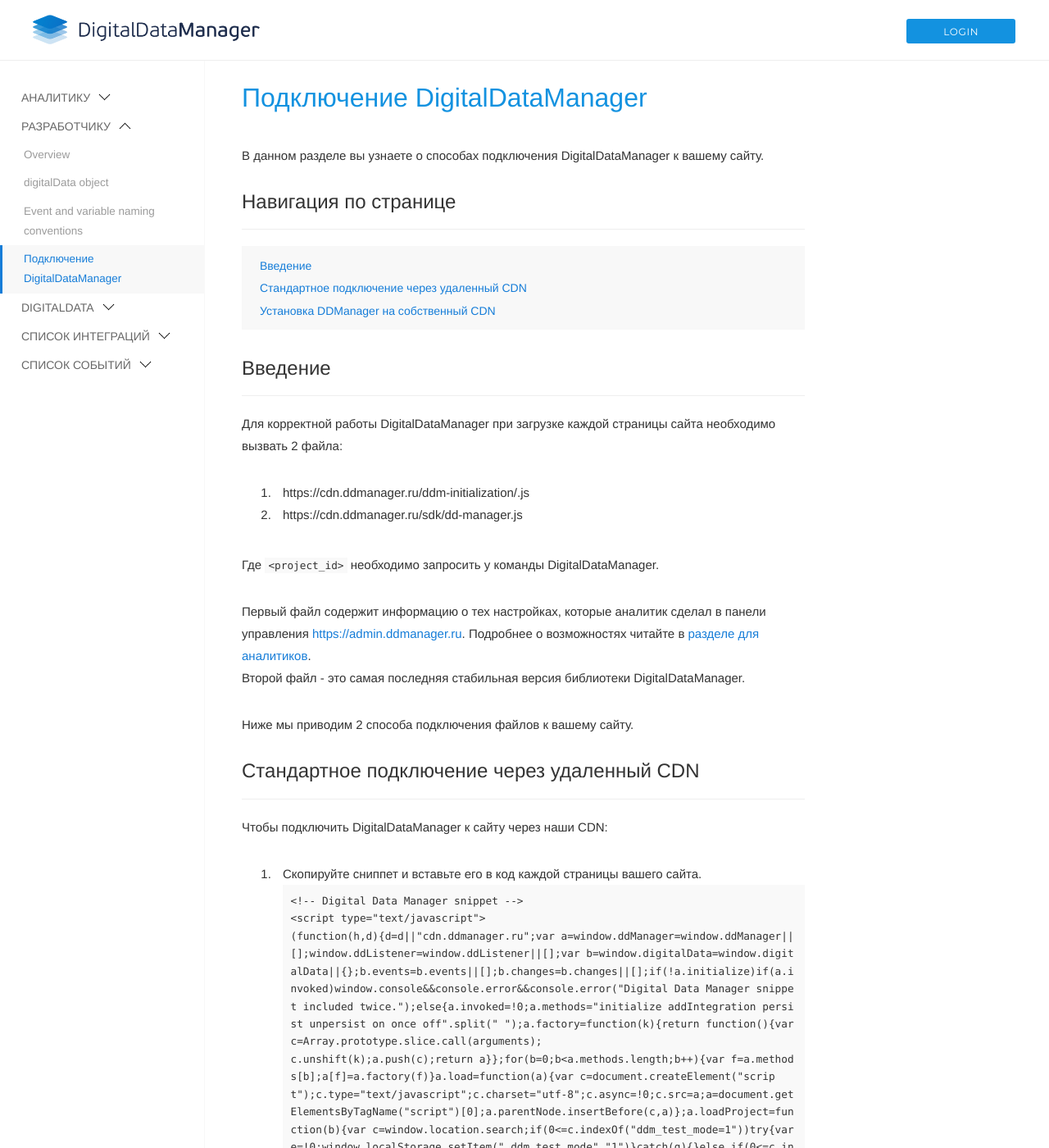
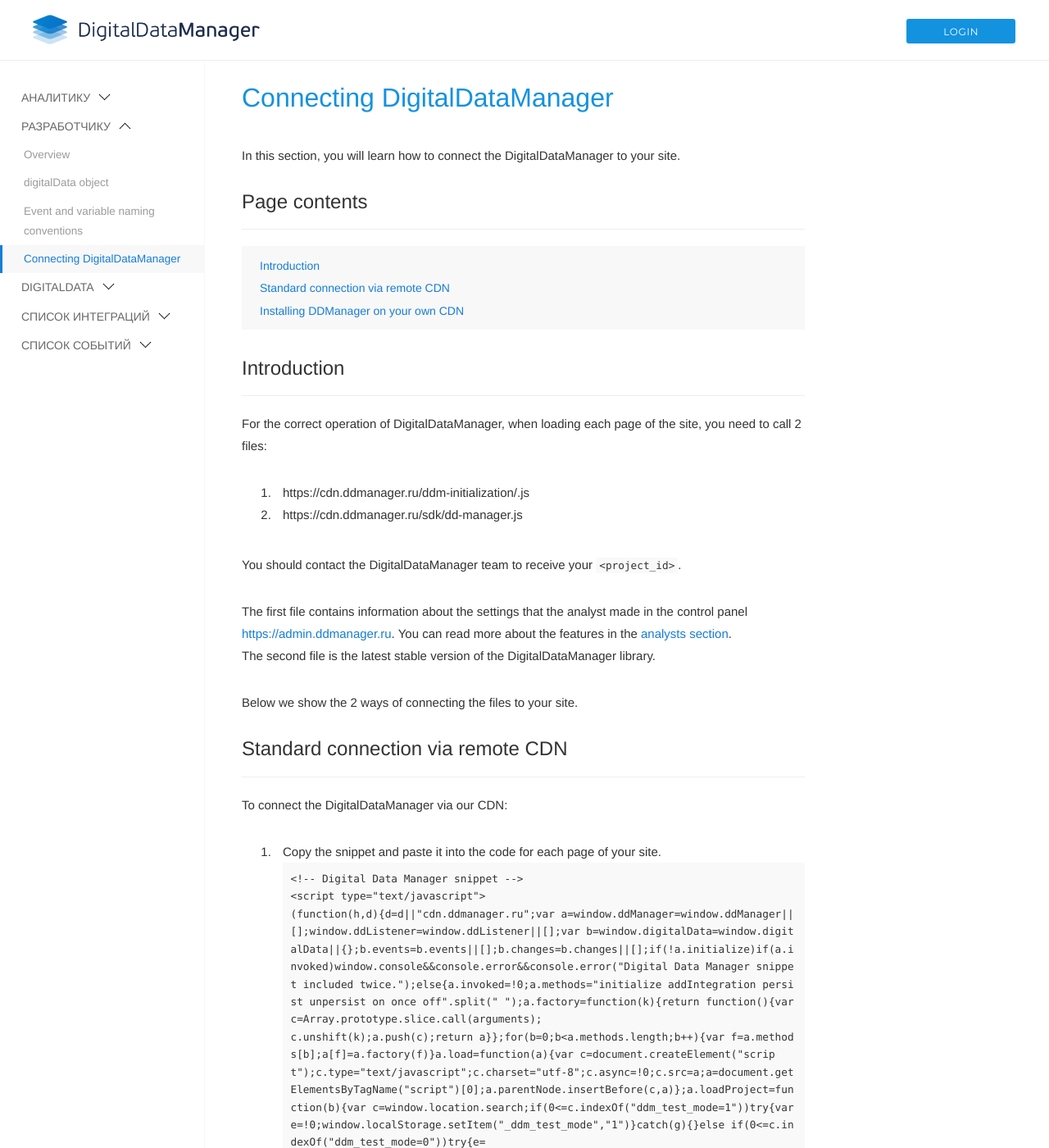
Before and after one commit to segmentstream-com/segmentstream-com.github.io, a Jekyll site: the page built from _docs/for-developer/snippet.md, in a window 1280 px wide and 1400 px high. Shown: the whole window at 82% size. Built offline with Jekyll 4.4.1, drawn with Linux system fonts in a browser that asks for light colours; nearby versions of some CDN libraries; some of the changed text lies outside the part shown.

Commit message:
dev snippet page

````diff
--- a/_docs/for-developer/snippet.md
+++ b/_docs/for-developer/snippet.md
@@ -1,60 +1,59 @@
 ---
 layout: page
 section: developer
-title: "Подключение DigitalDataManager"
+title: "Connecting DigitalDataManager"
 date: 2017-09-15 18:15:00
 order: 3
 ---
 
-В данном разделе вы узнаете о способах подключения DigitalDataManager к вашему сайту.
+In this section, you will learn how to connect the DigitalDataManager to your site.
 
-### Навигация по странице
+### Page contents
 ------
 <ul class="page-navigation">
-  <li><a href="#0">Введение</a></li>
-  <li><a href="#1">Стандартное подключение через удаленный CDN</a></li>
-  <li><a href="#2">Установка DDManager на собственный CDN</a></li>
+  <li><a href="#0">Introduction</a></li>
+  <li><a href="#1">Standard connection via remote CDN</a></li>
+  <li><a href="#2">Installing DDManager on your own CDN</a></li>
 </ul>
 
-### <a name="0"></a>Введение
+### <a name="0"></a>Introduction
 ------
-Для корректной работы DigitalDataManager при загрузке каждой страницы сайта необходимо вызвать 2 файла:
+For the correct operation of DigitalDataManager, when loading each page of the site, you need to call 2 files:
  1. https://cdn.ddmanager.ru/ddm-initialization/<project_id>.js
  2. https://cdn.ddmanager.ru/sdk/dd-manager.js
 
-Где `<project_id>` необходимо запросить у команды DigitalDataManager.
+You should contact the DigitalDataManager team to receive your `<project_id>`.
 
-Первый файл содержит информацию о тех настройках, которые аналитик сделал в панели управления [https://admin.ddmanager.ru](https://admin.ddmanager.ru). Подробнее о возможностях читайте в [разделе для аналитиков](/for-analyst/index).<br/>
-Второй файл - это самая последняя стабильная версия библиотеки DigitalDataManager.
+The first file contains information about the settings that the analyst made in the control panel [https://admin.ddmanager.ru](https://admin.ddmanager.ru). You can read more about the features in the [analysts section](/for-analyst/index).<br/>
+The second file is the latest stable version of the DigitalDataManager library.
 
-Ниже мы приводим 2 способа подключения файлов к вашему сайту.
+Below we show the 2 ways of connecting the files to your site.
 
+### <a name="1"></a>Standard connection via remote CDN
+------
+To connect the DigitalDataManager via our CDN:
 
-### <a name="1"></a>Стандартное подключение через удаленный CDN
-------
-Чтобы подключить DigitalDataManager к сайту через наши CDN:
-
-1. Скопируйте сниппет и вставьте его в код каждой страницы вашего сайта.
+1. Copy the snippet and paste it into the code for each page of your site.
 ```JavaScript
 <!-- Digital Data Manager snippet -->
 <script type="text/javascript">
 (function(h,d){d=d||"cdn.ddmanager.ru";var a=window.ddManager=window.ddManager||[];window.ddListener=window.ddListener||[];var b=window.digitalData=window.digitalData||{};b.events=b.events||[];b.changes=b.changes||[];if(!a.initialize)if(a.invoked)window.console&&console.error&&console.error("Digital Data Manager snippet included twice.");else{a.invoked=!0;a.methods="initialize addIntegration persist unpersist on once off".split(" ");a.factory=function(k){return function(){var c=Array.prototype.slice.call(arguments);
 c.unshift(k);a.push(c);return a}};for(b=0;b<a.methods.length;b++){var f=a.methods[b];a[f]=a.factory(f)}a.load=function(a){var c=document.createElement("script");c.type="text/javascript";c.charset="utf-8";c.async=!0;c.src=a;a=document.getElementsByTagName("script")[0];a.parentNode.insertBefore(c,a)};a.loadProject=function(b){var c=window.location.search;if(0<=c.indexOf("ddm_test_mode=1"))try{var e=!0;window.localStorage.setItem("_ddm_test_mode","1")}catch(g){}else if(0<=c.indexOf("ddm_test_mode=0"))try{e=
-!1,window.localStorage.removeItem("_ddm_test_mode")}catch(g){}else try{e="1"===window.localStorage.getItem("_ddm_test_mode")}catch(g){}e?a.load("//api.ddmanager.ru/v1/ddm-initialization/"+b+".js"):window.DDMANAGER_INIT_URL?a.load(window.DDMANAGER_INIT_URL):a.load("//"+d+"/ddm-initialization/"+b+".js")};a.CDN_DOMAIN=d;a.SNIPPET_VERSION="1.0.8";a.loadProject(h)}})("<PROJECT_ID>");
+!1,window.localStorage.removeItem("_ddm_test_mode")}catch(g){}else try{e="1"===window.localStorage.getItem("_ddm_test_mode")}catch(g){}e?a.load("https://api.ddmanager.ru/v1/ddm-initialization/"+b+".js"):window.DDMANAGER_INIT_URL?a.load(window.DDMANAGER_INIT_URL):a.load("https://"+d+"/ddm-initialization/"+b+".js")};a.CDN_DOMAIN=d;a.SNIPPET_VERSION="1.0.9";a.loadProject(h)}})("<PROJECT_ID>");
 </script>
 <!-- //Digital Data Manager snippet -->
 ```
 
-2. Замените `<PROJECT_ID>` на ваш уникальный идентификатор проекта.
+2. Replace `<PROJECT_ID>` with your unique project id.
 
->Сниппет DigitalDataManager должен стоять по коду ниже места объявления глобальной переменной `window.digitalData` и плагина jquery.
+>The DigitalDataManager snippet should be declared after the global variable `window.digitalData` and the jquery plugin.
 
-### <a name="2"></a>Установка DigitalDataManager на собственный CDN
+### <a name="2"></a>Installing DigitalDataManager on your own CDN
 ------
-В данном случае никакие системы adBlock'а не смогут прервать загрузку скриптов, расположенных в рамках вашего домена.
-Чтобы установить DigitalDataManager на свой CDN - необходимо выполнить следующие шаги:
+In this case, no adBlock systems can interrupt the loading of scripts located within your domain.
+To install DigitalDataManager on your CDN - you need to perform the following steps:
 
-1. Скопируйте сниппет и вставьте его в код каждой страницы вашего сайта.
+1. Copy the snippet and paste it into the code for each page of your site.
 ```JavaScript
 <!-- Digital Data Manager snippet -->
 <script type="text/javascript">
@@ -66,22 +65,22 @@
 </script>
 <!-- //Digital Data Manager snippet -->
 ```
->Сниппет DigitalDataManager должен стоять по коду ниже места объявления глобальной переменной `window.digitalData` и плагина jquery.
+>The DigitalDataManager snippet should be declared after the global variable `window.digitalData` and the jquery plugin.
 
-2. Каждые 5 минут необходимо проверять md5 хеш двух файлов. Если файлы изменились - необходимо скачать новую версию файла и обновить его локальную версию.
-Последняя версия скрипта инициализации:
+2. Every 5 minutes, you need to check the md5 hash of the two files. If the files have changed - you need to download a new version of the file and update its local version.
+The latest version of the initialization script:
 https://cdn.ddmanager.ru/ddm-initialization/<your_project_id>.js
-Последняя версия sdk:
+The latest version of the sdk:
 https://cdn.ddmanager.ru/sdk/dd-manager.js
 
-3. В обновленном сниппете DDManager необходимо раскомментировать глобальные переменные `DDMANAGER_INIT_URL` и `DDMANAGER_SDK_URL` присвоить им абсолютный путь к локальной версии файлов на вашем собственном CDN.
+3. In the updated DDManager snippet it is necessary to uncomment the  `DDMANAGER_INIT_URL` and` DDMANAGER_SDK_URL` global variables to assign them the absolute path to the local version of the files on your own CDN.
 ```JavaScript
 // window.DDMANAGER_INIT_URL = '<YOUR_BACKUP_STABLE_INITIALIZATION_SCRIPT_URL>';
 // window.DDMANAGER_SDK_URL = '<YOUR_BACKUP_STABLE_SDK_SCRIPT_URL>';
 ```
-Например:
+Example:
 ```JavaScript
 window.DDMANAGER_INIT_URL = 'https://cdn.website.ru/js/ddmanager/init_15_05_2017.js';
 window.DDMANAGER_SDK_URL = 'https://cdn.website.ru/js/ddmanager/sdk_15_05_2017.js';
 ```
->всегда используйте только абсолютные пути c http/https
+>always use absolute paths with http/https
````
